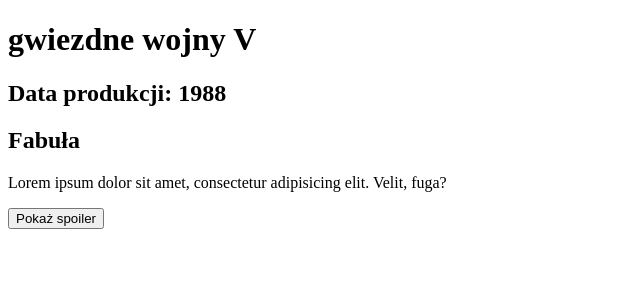
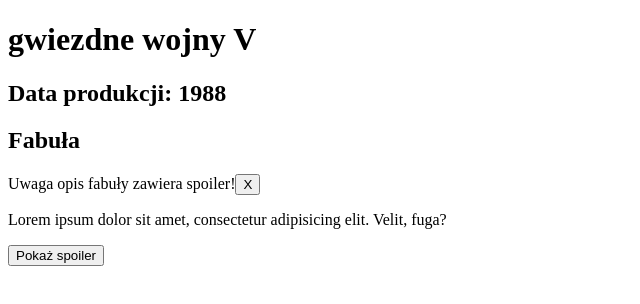
Before and after one commit to ptb92zgr/reactkurs2, a React (Vite) app in the folder react2/: page / in a window 1280 px wide. Shown: the top 304 px of the page, without its empty margins (0-640 px from the left). Built offline with nearby package versions, Linux system fonts and the light colour scheme.

Commit message:
useState with refactor, added warning

```diff
--- a/react2/src/App.jsx
+++ b/react2/src/App.jsx
@@ -2,12 +2,15 @@
 
 function App() {
   const [isSpoilerShown, setIsSpoilerShown] = useState(false);
-  const [isButtonShown, setIsButtonShown] = useState(true);
+  const [isWarningShown, setIsWarningShown] = useState(true);
 
-  function handleClick() {
+  function handleShowSpoilerClick() {
     setIsSpoilerShown(true);
-    setIsButtonShown(false);
-    console.log('handleClick');
+    setIsWarningShown(false);
+  }
+
+  function handleCloseWarningClick() {
+    setIsWarningShown(false);
   }
 
   console.log('App render');
@@ -16,12 +19,19 @@
       <h1>gwiezdne wojny V</h1>
       <h2>Data produkcji: 1988</h2>
       <h2>Fabuła</h2>
+      {isWarningShown && (
+        <p>
+          Uwaga opis fabuły zawiera spoiler!
+          <button onClick={handleCloseWarningClick}>X</button>
+        </p>
+      )}
       <p>
         Lorem ipsum dolor sit amet, consectetur adipisicing elit. Velit, fuga?
       </p>
-      {isButtonShown && <button onClick={handleClick}>Pokaż spoiler</button>}
-      {isSpoilerShown && (
+      {isSpoilerShown ? (
         <p>Lorem, ipsum dolor sit amet consectetur adipisicing elit.</p>
+      ) : (
+        <button onClick={handleShowSpoilerClick}>Pokaż spoiler</button>
       )}
     </>
   );
```
